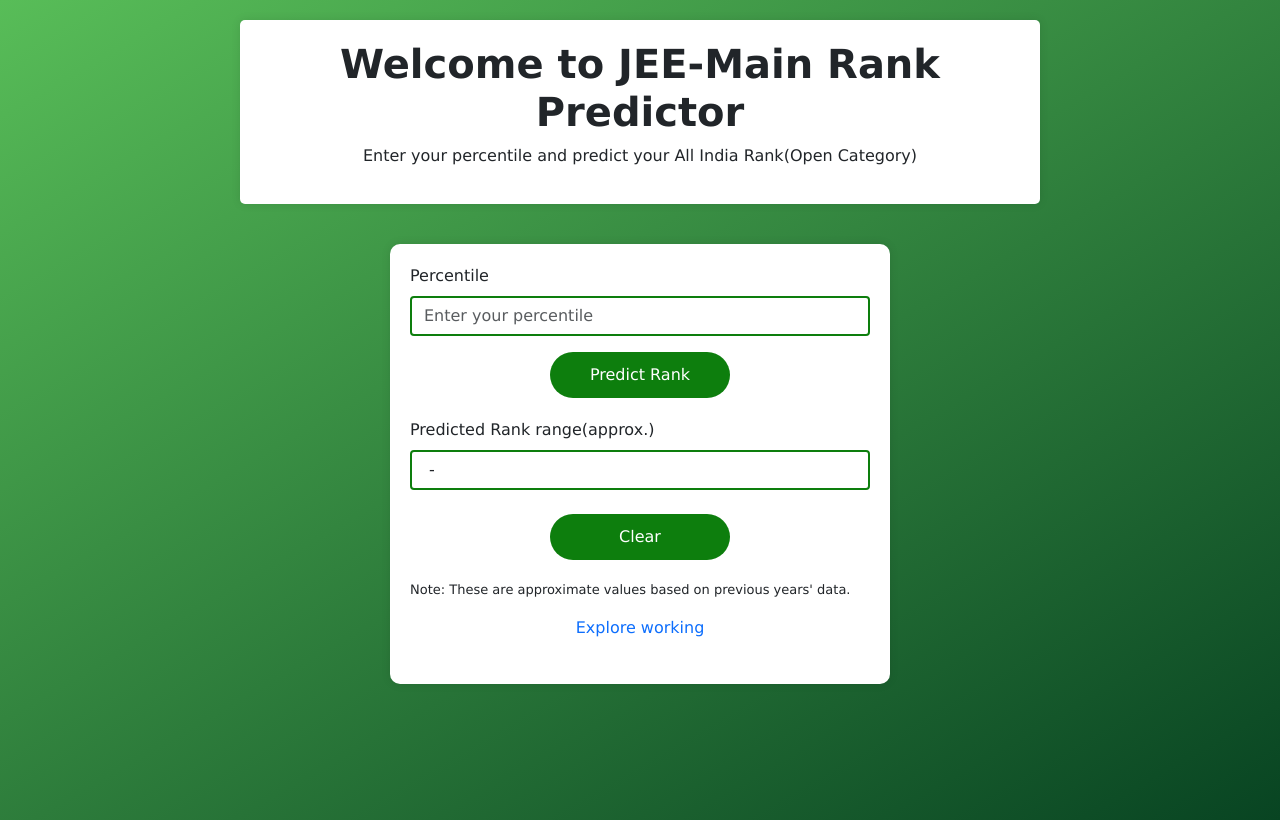
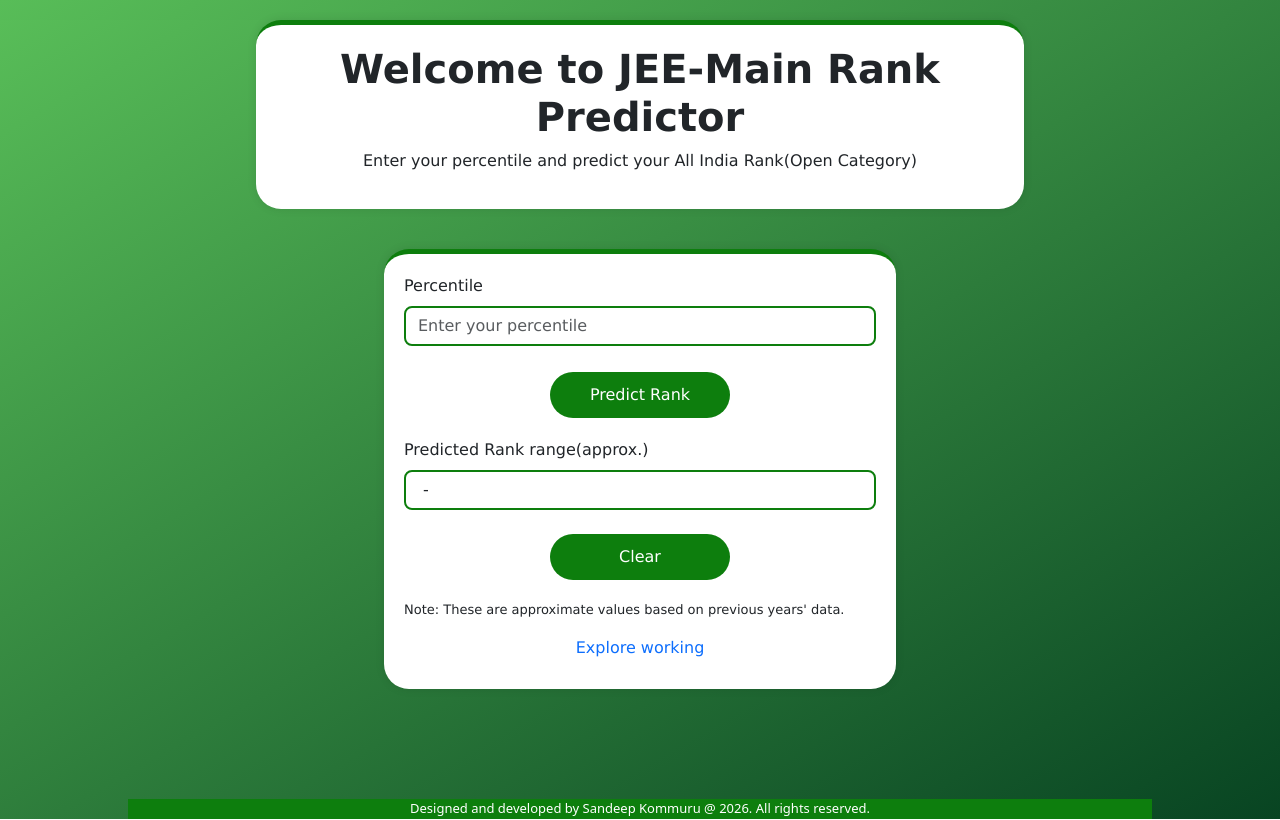
Before and after one commit to sandeepkm401/jee_rank_predictor, a Django app: template templates/home.html in a window 1280 px wide. Run offline with Django 5.2, Linux system fonts and the light colour scheme; the template is opened without the code that fills it, so the values that code supplies are empty; parts of the project's set-up code (start-up, migrations or seed data) failed here and were passed over.

Commit message:
Updated some CSS

```diff
--- a/project/settings.py
+++ b/project/settings.py
@@ -117,4 +117,4 @@ USE_TZ = True
 # https://docs.djangoproject.com/en/6.0/howto/static-files/
 
 STATIC_URL = 'static/'
-STATICFILESDIRS = [os.path.join(BASE_DIR, 'static')]
+STATICFILES_DIRS = [os.path.join(BASE_DIR, 'static')]
--- a/project/urls.py
+++ b/project/urls.py
@@ -20,6 +20,6 @@ from . import views
 
 urlpatterns = [
     path('admin/', admin.site.urls),
-    path("rankpredictor", views.rankpredictor, name = "rankpredictor"),
+    path("rank-predictor", views.rankpredictor, name = "rankpredictor"),
     path("working", views.working, name = "working")
 ]
--- a/project/views.py
+++ b/project/views.py
@@ -20,7 +20,7 @@ def rankpredictor(request):
         rll = rank - 264
         if rll <= 0:
             rll = 2
-        rul = rank + 209
+        rul = rank + 264
 
         if percentile == 100:
             rll = 1
--- a/templates/home.html
+++ b/templates/home.html
@@ -1,19 +1,23 @@
 <!DOCTYPE html>
+{% load static %}
 <html lang="en">
     <head>
         <title>Rank Predictor</title>
         <link href="https://cdn.jsdelivr.net/npm/bootstrap@5.3.0/dist/css/bootstrap.min.css" rel="stylesheet" crossorigin="anonymous">
+        <link rel="icon" type="image/x-icon" href="{% static 'omen_owel.jpg' %}">
         <style>
-            body {
-                background-color: #f8f9fa;
+            html, body {
+                background: linear-gradient(150deg,rgb(88, 189, 88), rgb(8, 68, 34));
+                min-height: 100%;
+                margin: 0;
             }
             .container {
                 margin-top: 20px;
                 padding: 20px;
                 background-color: white;
-                border-radius: 5px;
+                border-radius: 25px;
                 box-shadow: 0 0 10px rgba(0, 0, 0, 0.1);
-                width: 800px;
+                width: 60%;
                 font-family: 'Lucida Grande', 'Lucida Sans', Arial, sans-serif;
             }
             .btn-custom {
@@ -27,18 +31,12 @@
             }
             .btn-custom:hover {
                 background-color: rgb(21, 93, 52);
-                transform: scale(1.03);
+                transform: translateY(-4px);
             }
             .form-control {
                 border: 2px solid rgb(13, 126, 13);
-                border-radius: 4px;
+                border-radius: 8px;
                 font-size: 16px;
-            }
-            #percentile {
-                transition: transform 0.2s ease;
-            }
-            #percentile:hover {
-                transform: scale(1.03);
             }
             a {
                 text-decoration: none;
@@ -48,37 +46,40 @@
             }
         </style>
     </head>
-    <body style="background: linear-gradient(150deg,rgb(88, 189, 88), rgb(8, 68, 34));min-height: 100vh;">
-        <div class="container" style="text-align: center;">
+    <body>
+        <div class="container" style="text-align: center; border-top: 5px solid rgb(13, 126, 13);">
             <h1 style="font-weight: bolder;">Welcome to JEE-Main Rank Predictor</h1>
             <p>Enter your percentile and predict your All India Rank(Open Category)</p>
         </div>
-        <div class="container" style="border-radius: 10px; width: 500px; height:440px; margin-top:40px;">
+        <div class="container" style="width: 40%; height:440px; margin-top:40px; border-top: 5px solid rgb(13, 126, 13);">
              <form method="post">
                 {% csrf_token %}
-                <div class="mb-3">
+                <div class="mb-3" style="padding-bottom: 10px;">
                     <label for="percentile" class="form-label">Percentile</label>
                     <input type="text" class="form-control" id="percentile" name="percentile" value="{{ percentile }}" placeholder="Enter your percentile" required>
                 </div>
-                <button type="submit" class="btn-custom" onclick="return check()" style="margin: 0 auto; display: block;">Predict Rank</button>
+                <button type="submit" class="btn-custom" onclick="return check()" style="margin: 0 auto; display: block;"><span>Predict Rank</span></button>
                 <label for="rank" class="form-label" style="margin-top:20px;">Predicted Rank range(approx.)</label>
                 <input type="text" class="form-control" id="rank" name="rank" value="{{ rll }} - {{ rul }}" readonly><br />
-                <button type="button" class="btn-custom" onclick="clearForm()" style="margin: 0 auto; display: block;">Clear</button>
+                <button type="button" class="btn-custom" onclick="clearForm()" style="margin: 0 auto; display: block;"><span>Clear</span></button>
                 <p style="font-size: small; margin-top: 20px;">Note: These are approximate values based on previous years' data.</p>
                 <a href="/working" style="width: 180px; height: 35px; margin: 0 auto; display: block;text-align: center;">Explore working</a>
             </form>
 
         </div>
+        <footer style="text-align: center; margin: 0 auto; margin-top: 110px; font-size: small; color: white; background-color: rgb(13, 126, 13); width:80%; height: 20px;">
+            Designed and developed by Sandeep Kommuru @ 2026. All rights reserved.
+        </footer>
     </body>
 
 
     <script>
         function check() {
             var percentile = document.getElementById("percentile").value;
-            if (percentile < 0 || percentile > 100) {
-                alert("Please enter a valid percentile between 0 and 100.");
+            if (percentile < 0 || percentile > 100 || isNaN(percentile)) {
+                alert("Please enter a valid numerical value between 0 and 100.");
                 document.getElementById("percentile").value = "";
-                //document.getElementById("rank").value = "";
+                document.getElementById("rank").value = "";
                 return false;
             }
             return true;
```
Also changed, not shown: templates/working.html (+6 -6 lines), static/omen_owel.jpg (added).
